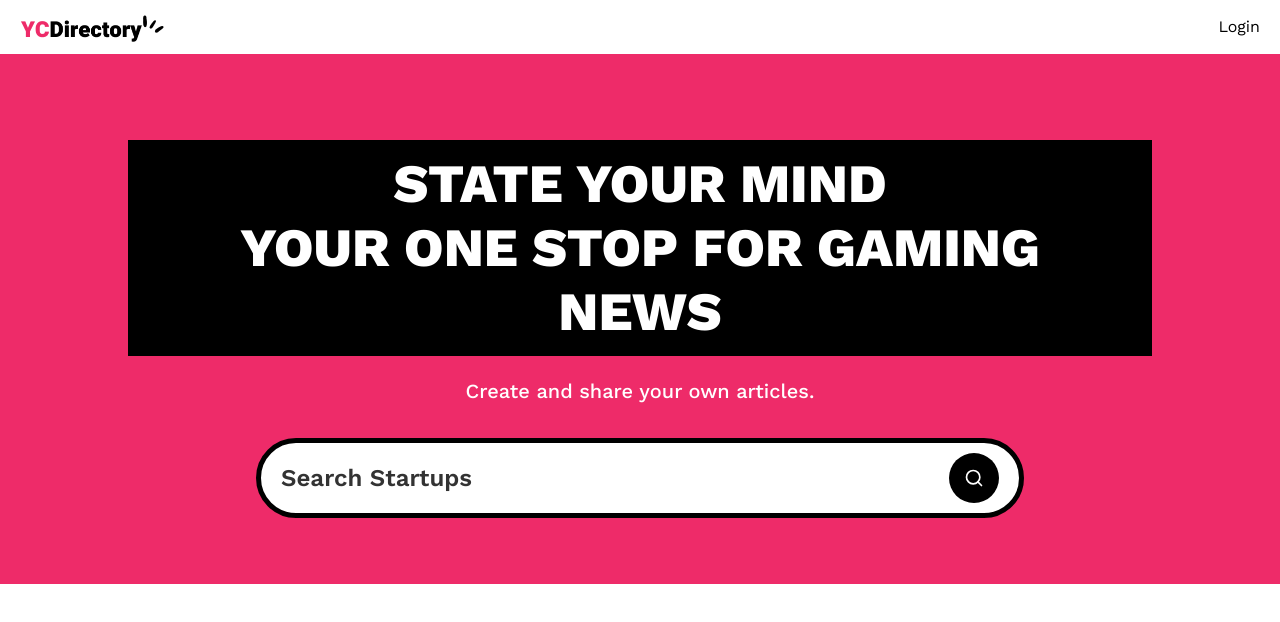
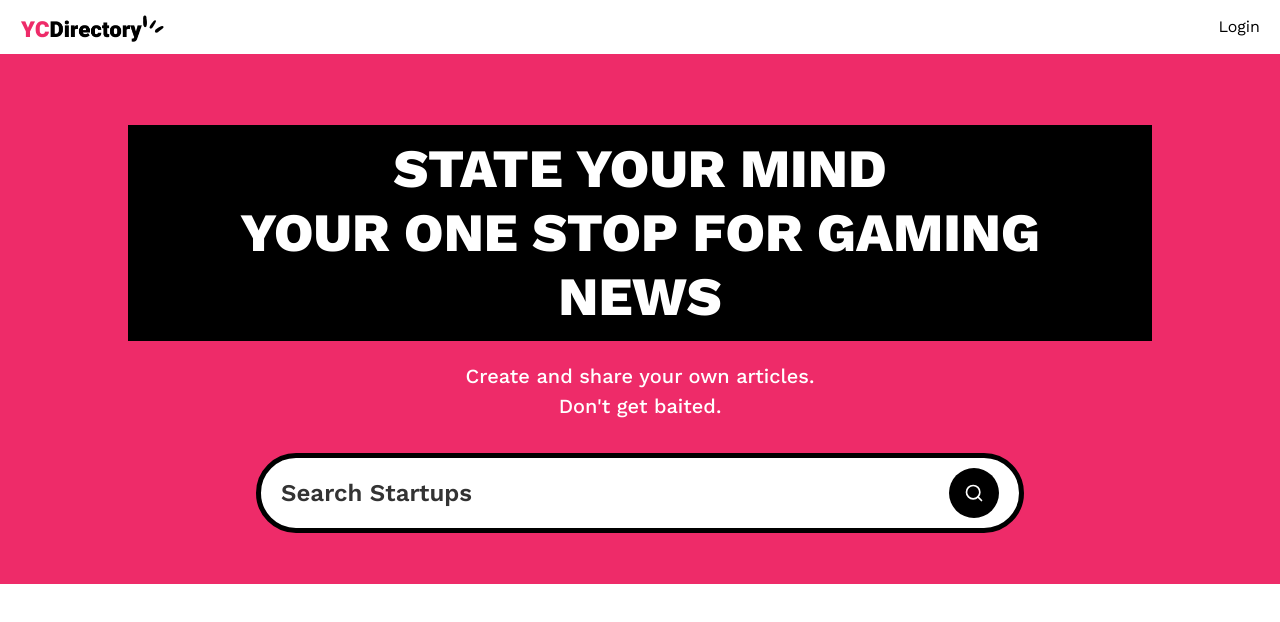
Before and after one commit to Eric-Mai-25/NextDeploy, a Next.js app: page / in a window 1280 px wide. Shown: the top 622 px of the page. Built offline with nearby package versions, Linux system fonts and the light colour scheme; no server answers.

Commit message:
more details

```diff
--- a/app/(root)/page.tsx
+++ b/app/(root)/page.tsx
@@ -11,6 +11,7 @@ export default async function Home({searchParams}: {
       <section className="pink_container">
         <h1 className="heading">State your mind<br /> Your One stop for gaming news</h1>
         <p className="sub-heading !max-w-3xl"> Create and share your own articles.</p>
+        <p className="sub-heading !max-w-3xl"> Don't get baited.</p>
         <SearchForm query={query}/>
       </section>
     </>
```
